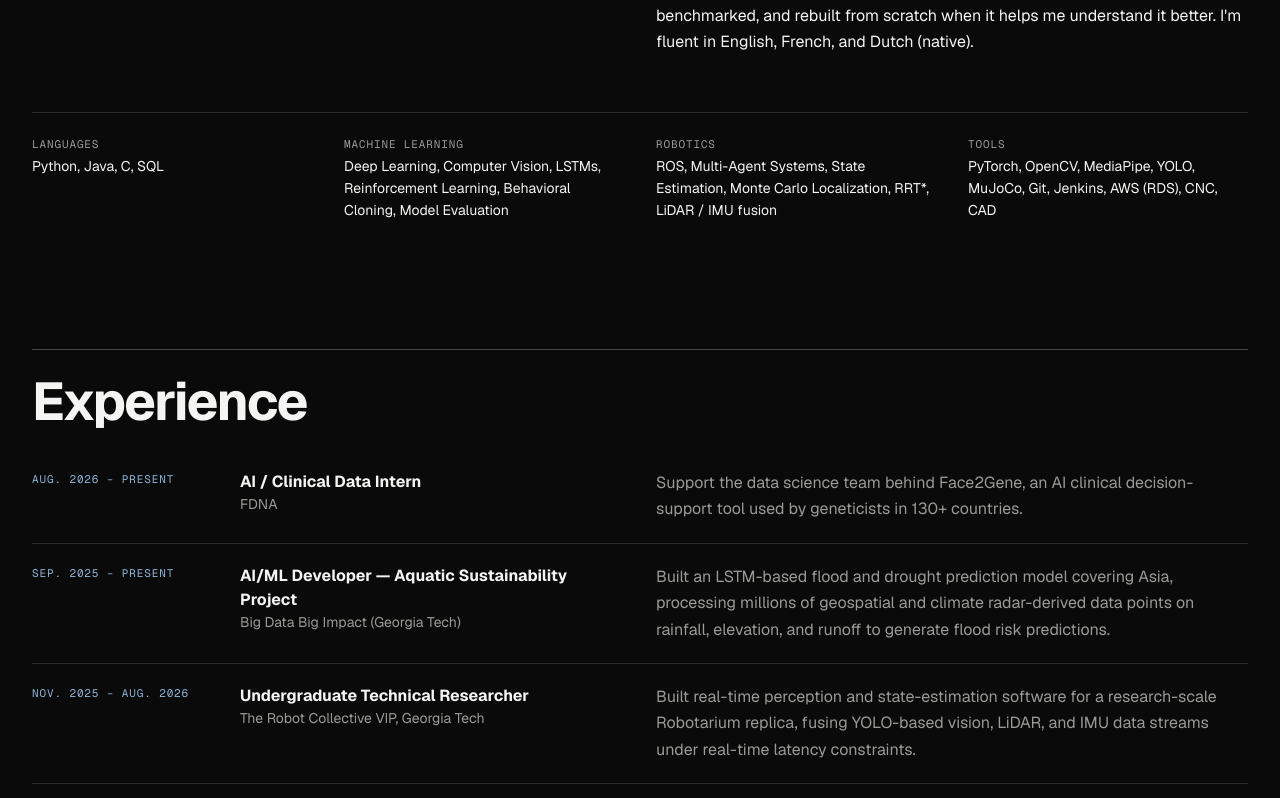
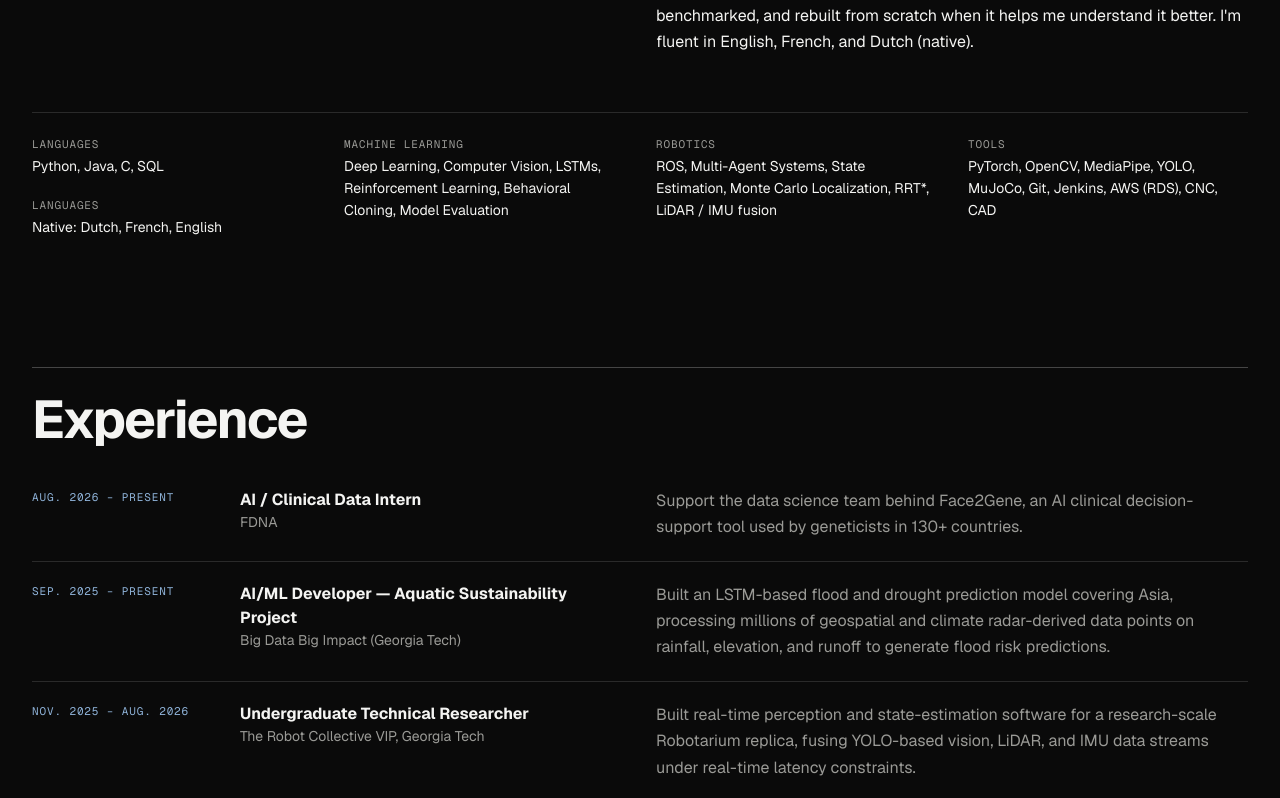
Before and after one commit to QKLemoine/website, a Next.js app: page / in a window 1280 px wide. Shown: the part 5262-6060 px from the top of the page. Built offline with nearby package versions, Linux system fonts and the light colour scheme; what world-atlas would draw is missing.

Commit message:
Add spoken languages under the programming languages in About
A second "Languages" entry reads "Native: Dutch, French, English",
directly under the programming languages.

```diff
--- a/src/components/home/sections.tsx
+++ b/src/components/home/sections.tsx
@@ -11,6 +11,7 @@ import {
   profile,
   projects,
   skills,
+  spokenLanguages,
   type Project,
 } from "@/lib/content"
 import { cn } from "@/lib/utils"
@@ -255,10 +256,19 @@ export function HomeSections() {
           ))}
         </div>
         <dl className="mt-block grid gap-x-8 gap-y-6 border-t border-border pt-6 type-small sm:grid-cols-2 lg:grid-cols-4">
-          {skills.map((group) => (
+          {skills.map((group, index) => (
             <div key={group.label}>
               <dt className={LABEL}>{group.label}</dt>
               <dd className="mt-1">{group.items.join(", ")}</dd>
+              {/* Spoken languages sit under the programming ones. */}
+              {index === 0 && (
+                <>
+                  <dt className={cn(LABEL, "mt-5")}>Languages</dt>
+                  <dd className="mt-1">
+                    Native: {spokenLanguages.join(", ")}
+                  </dd>
+                </>
+              )}
             </div>
           ))}
         </dl>
--- a/src/lib/content.ts
+++ b/src/lib/content.ts
@@ -112,7 +112,8 @@ export const skills: SkillGroup[] = [
   },
 ]
 
-export const spokenLanguages = ["English", "French", "Dutch"]
+/** All native; listed in this order under the skills in About. */
+export const spokenLanguages = ["Dutch", "French", "English"]
 
 export type ProjectLink = { label: string; href: string }
 
```
